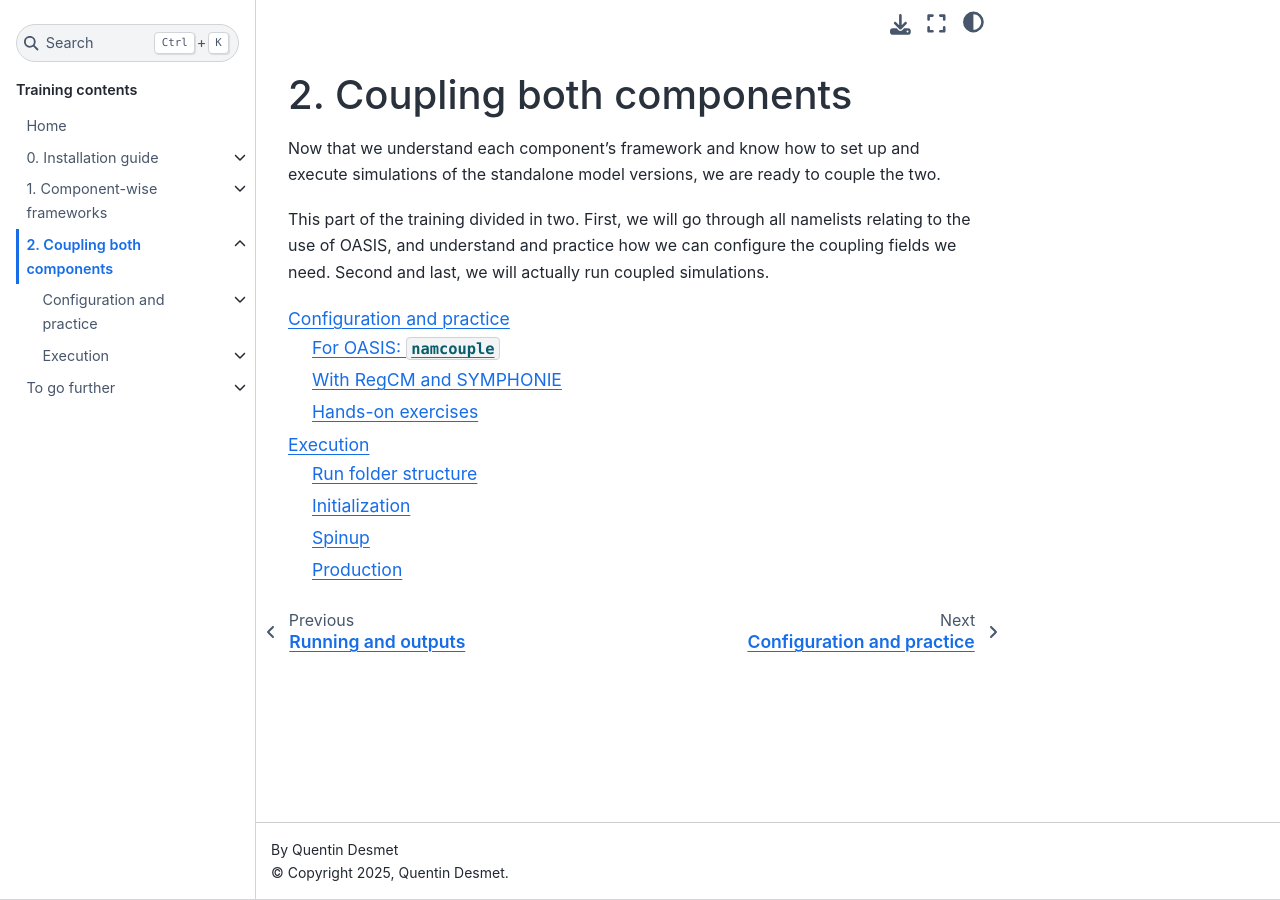
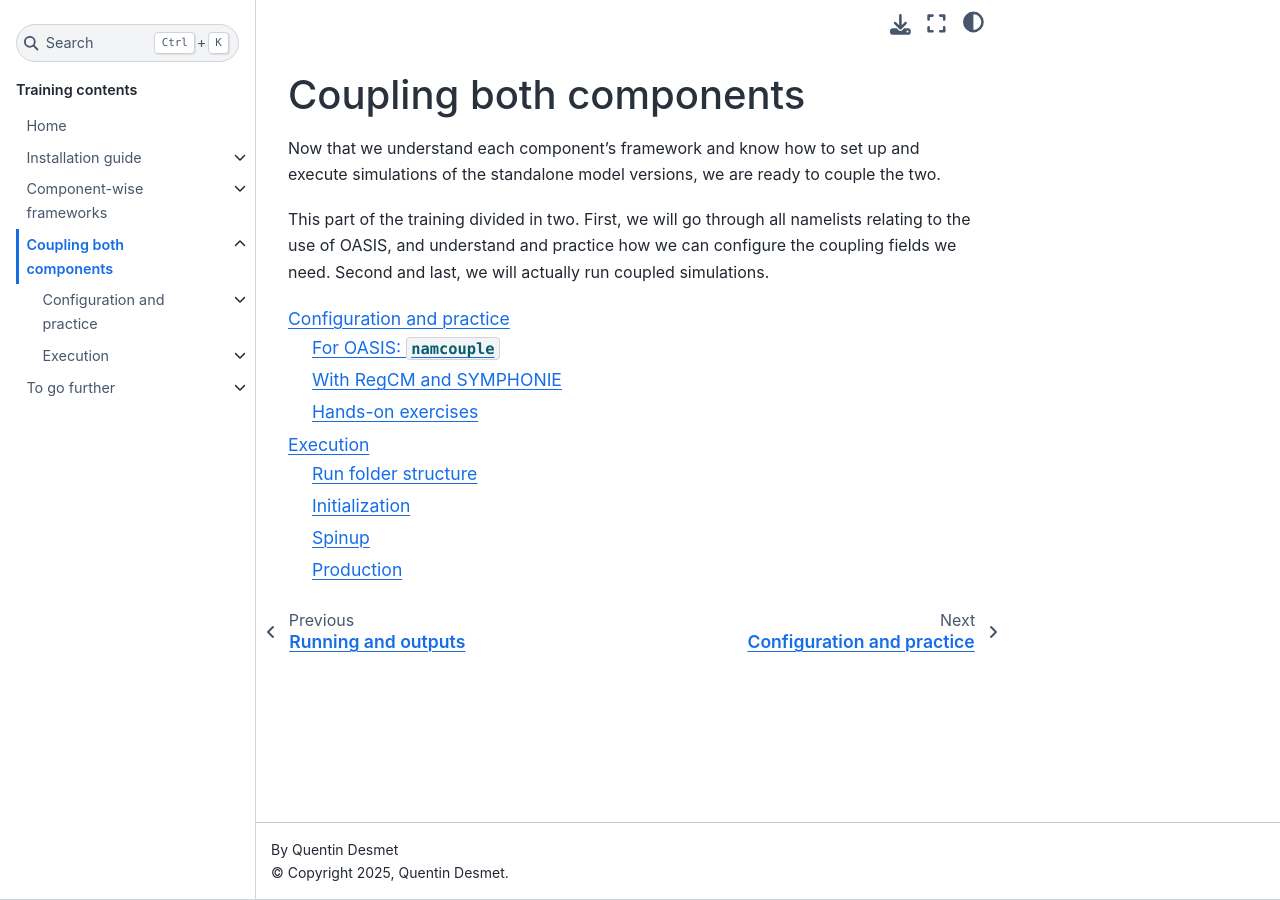
Before and after one commit to DesmetQuentin/training-ros, a Sphinx documentation site: the page built from source/coupling/index.rst, in a window 1280 px wide. Built offline with Sphinx 7.4.7 and the Sphinx Book theme 1.1.4, drawn with Linux system fonts in a browser that asks for light colours.

Commit message:
est: Remove numbering

```diff
--- a/source/component-wise/index.rst
+++ b/source/component-wise/index.rst
@@ -1,5 +1,5 @@
-1. Component-wise frameworks
-============================
+Component-wise frameworks
+=========================
 
 Running the coupled model basically consists of running both components at the same
 time in their OASIS-enabled version, making it essential to understand first how they
--- a/source/coupling/index.rst
+++ b/source/coupling/index.rst
@@ -1,5 +1,5 @@
-2. Coupling both components
-===========================
+Coupling both components
+========================
 
 Now that we understand each component's framework and know how to set up and execute
 simulations of the standalone model versions, we are ready to couple the two.
--- a/source/installation/index.rst
+++ b/source/installation/index.rst
@@ -1,5 +1,5 @@
-0. Installation guide
-=====================
+Installation guide
+==================
 
 This sections guides you through compiling and installing all the necessary code for
 using the coupled model. We assume here that the modules used in your CALMIP session are
--- a/source/installation/symphonie.rst
+++ b/source/installation/symphonie.rst
@@ -761,7 +761,7 @@ Then, **create a** ``makefile.inc`` **including the OASIS library**:
 
             # OASIS
             CHAN = MPI1
-            OASISDIR=/tmpdir/desmet/training_ros/models/oasis3-mct/intel18_calmip_off
+            OASISDIR=/tmpdir/desmet/training_ros/models/oasis3-mct/intel18_calmip
             INCPSMILE= -I$(OASISDIR)/build/lib/psmile.$(CHAN) -I$(OASISDIR)/build/lib/mct -I$(OASISDIR)/build/lib/scrip
             OASISLIB = -L$(OASISDIR)/lib -lpsmile.$(CHAN) -lmct -lmpeu -lscrip
 
```
